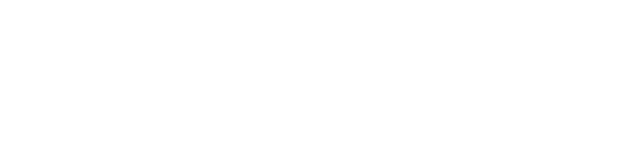
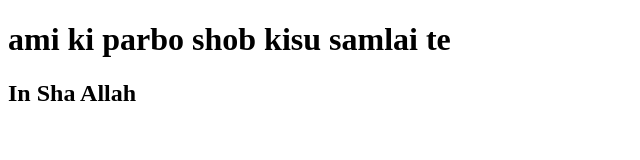
Before and after one commit to abrarkhanalvi/my-second-repo, a plain HTML site: page index.html in a window 1280 px wide. Shown: the whole page, without its empty margins (0-640 px from the left). Drawn offline with Linux system fonts and the light colour scheme.

Commit message:
h1 likhsi

```diff
--- a/index.html
+++ b/index.html
@@ -7,6 +7,7 @@
     <title>my second github repo</title>
 </head>
 <body>
-
+    <h1>ami ki parbo shob kisu samlai te</h1>
+    <h2>In Sha Allah</h2>
 </body>
 </html>
```
